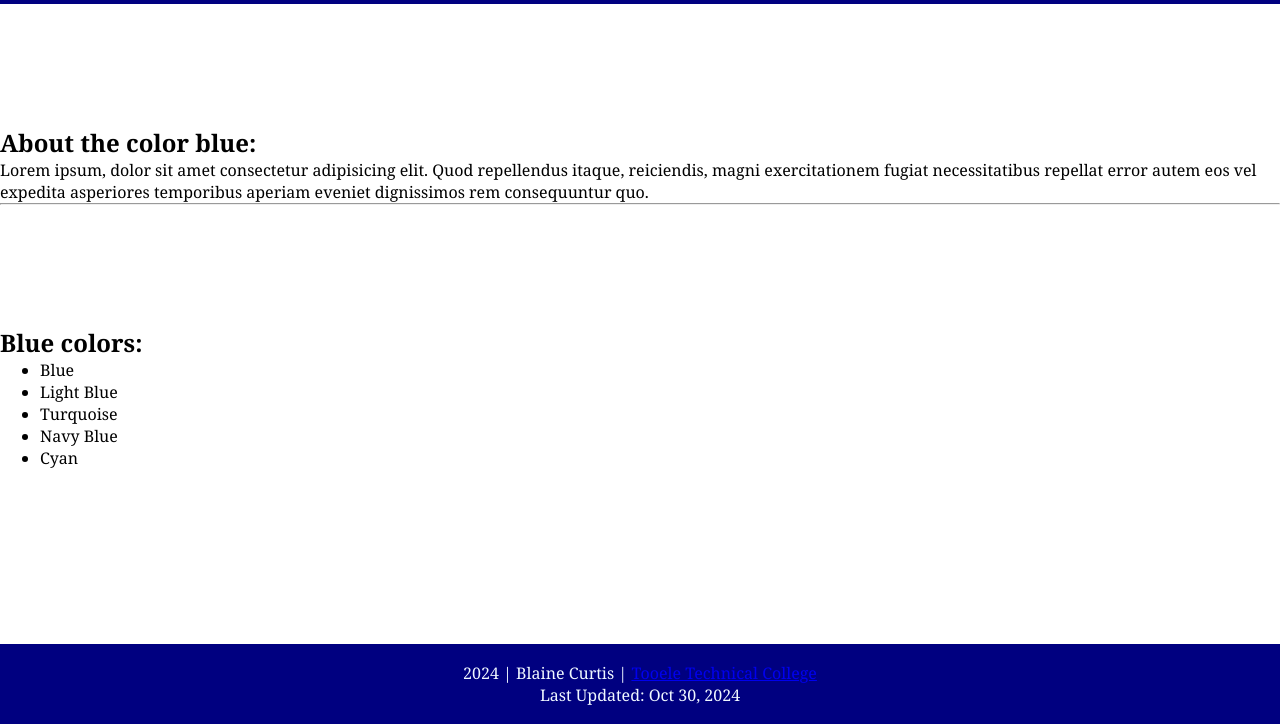
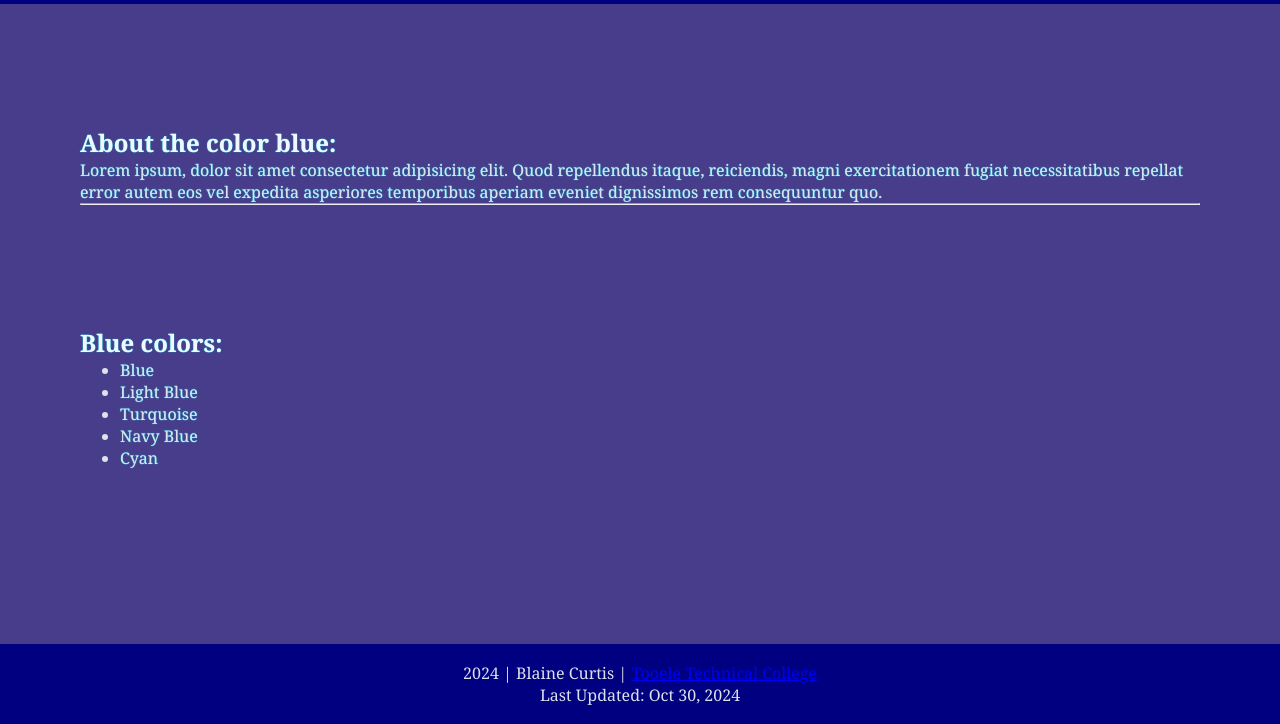
Before and after one commit to BlueBomber621/githubFinal, a plain HTML site: page index.html in a window 1280 px wide. Shown: the part 76-800 px from the top of the page. Drawn offline with Linux system fonts and the light colour scheme.

Commit message:
Update styles.css

```diff
--- a/styles.css
+++ b/styles.css
@@ -44,4 +44,17 @@ footer {
   flex-direction: column;
   justify-content: space-between;
   flex-grow: 1;
+  background-color: darkslateblue;
+  color: aliceblue;
+  padding: 0 80px;
 }
+
+p,
+li {
+  color: #dbe2e9;
+}
+
+.main-area,
+header {
+  text-shadow: 0 0 1px cyan;
+}
```
